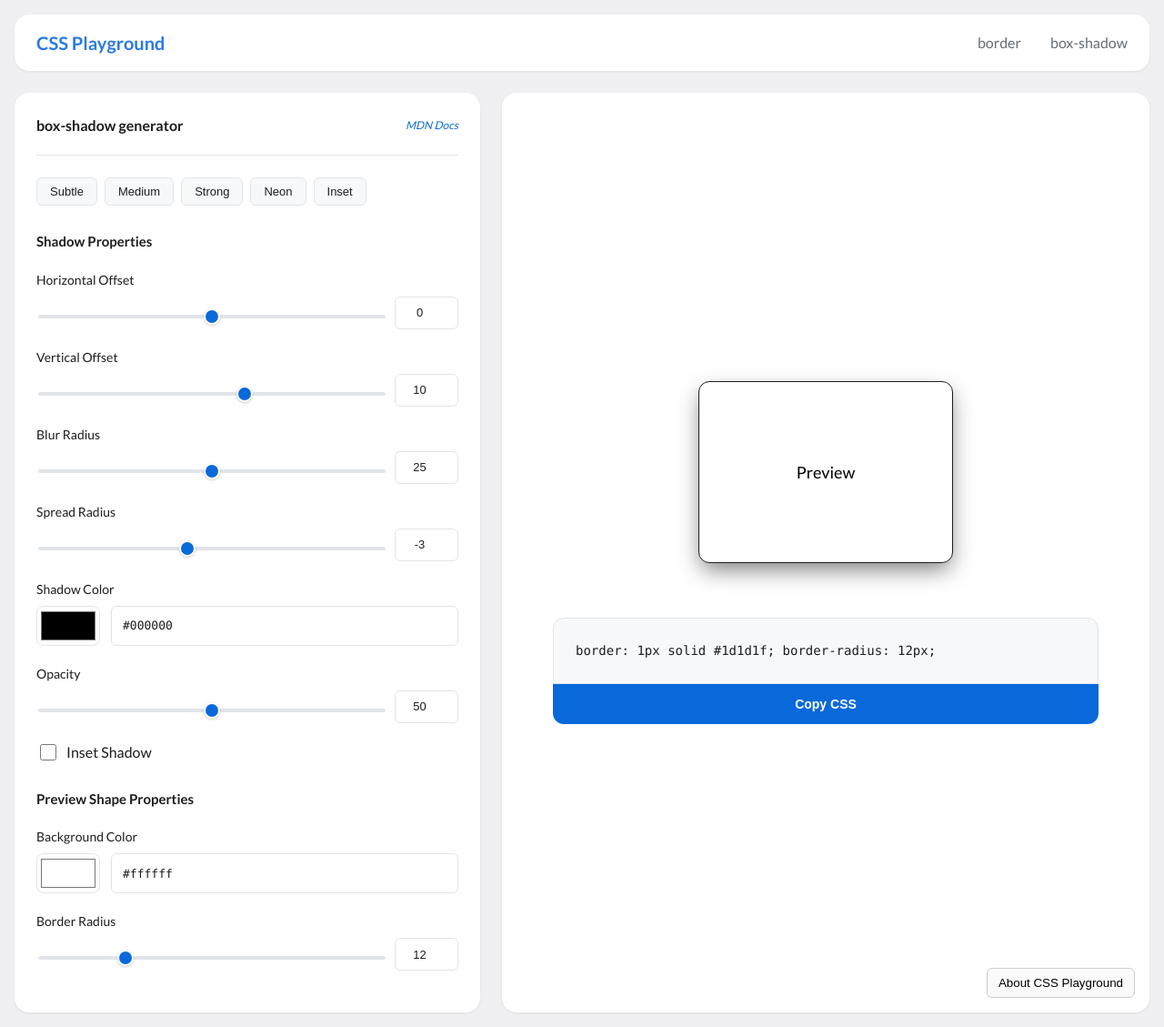
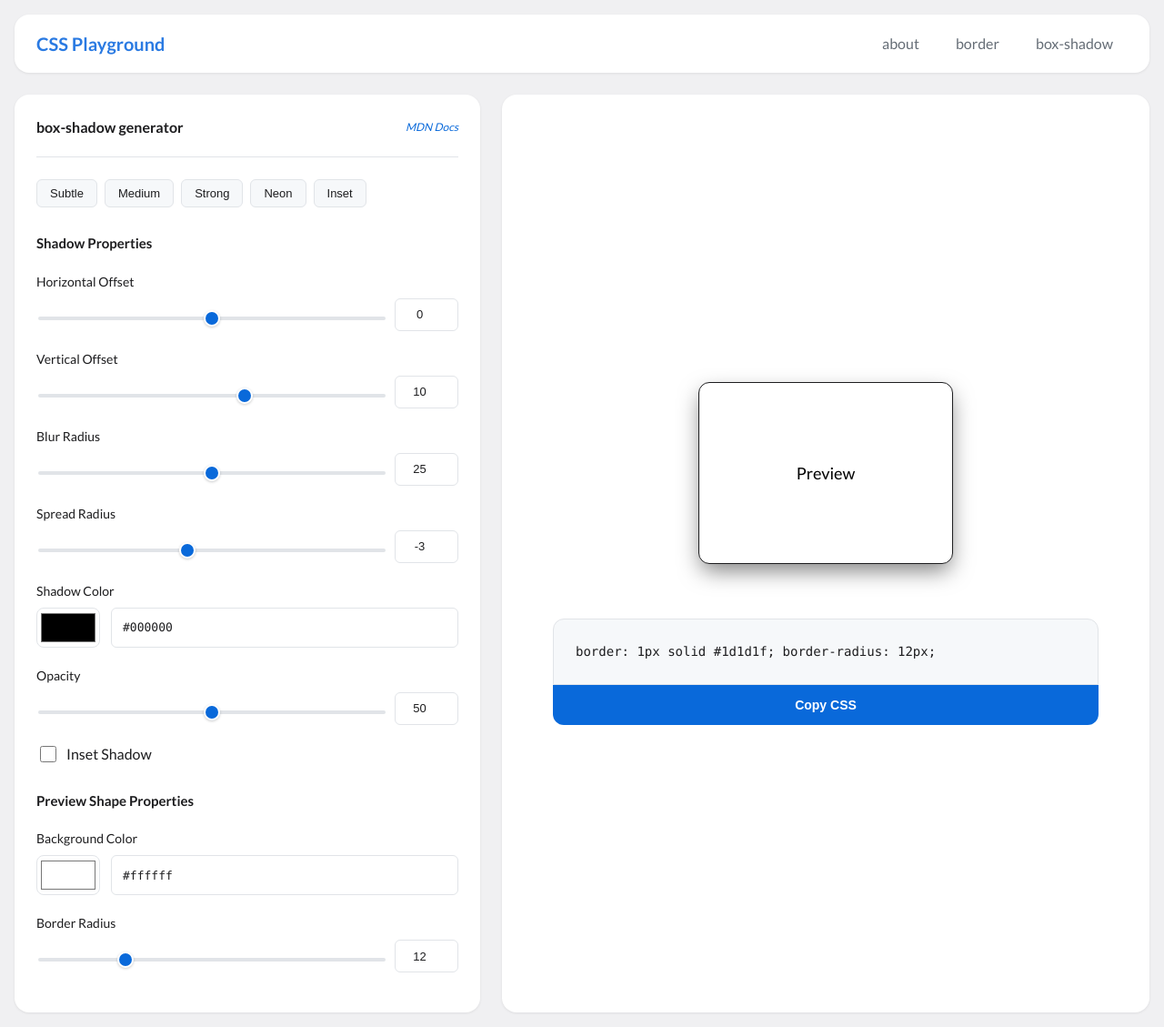
Before and after one commit to naher94/css-playground, a Jekyll site: the page built from index.html, in a window 1280 px wide. Shown: the whole page at 91% size. Built offline with Jekyll 4.4.1, drawn with Linux system fonts in a browser that asks for light colours.

Commit message:
About page added

```diff
--- a/_includes/header.html
+++ b/_includes/header.html
@@ -11,6 +11,9 @@
       {% if my_page.title %}
       <a class="nav-item" href="{{ my_page.url | prepend: site.baseurl }}">{{ my_page.title }}</a>
       {% endif %}
+      {% if my_page.title == "about" %}
+        <!-- <div class="divider"></div> -->
+      {% endif %}
     {% endfor %}
   </div>
 </header>
--- a/_layouts/page.html
+++ b/_layouts/page.html
@@ -17,5 +17,7 @@
     </div>
     <button class="copy-btn" id="copyBtn" onclick="copyCSS()">Copy CSS</button>
   </div>
+  {%- comment -%}
   {%- include about-modal.html -%}
+  {%- endcomment -%}
 </section>
--- a/_sass/design-system.scss
+++ b/_sass/design-system.scss
@@ -70,7 +70,7 @@
 
   .header-nav {
     display: flex;
-    gap: 32px;
+    gap: 0.5rem;
   }
 
   .nav-item {
@@ -78,16 +78,25 @@
     color: #656d76;
     text-decoration: none;
     font-weight: 500;
-    transition: color 0.2s ease;
+    transition: all 0.2s ease;
     cursor: pointer;
+    padding: 0.25rem 1rem;
+    border-radius: 10px;
 
     &:hover {
       color: #1d1d1f;
+      background-color: rgba(black, 0.05);
     }
   }
 
-  // .nav-item.active {
-  //   color: #1d1d1f;
+  .divider {
+    width: 1px;
+    border-radius: 100000px;
+    background-color: rgb(225, 225, 225);
+  }
+
+  // a[href*="about.html"]{
+  //   border-right: solid 1px red;
   // }
 }
 
@@ -211,3 +220,47 @@
 .about-dialog[open] {
   max-width: 95%;
 }
+
+.about-card {
+  background: white;
+  border-radius: var(--card-radius);
+  padding: 1.5rem;
+  box-shadow: var(--card-shadow);
+  grid-column: 1 / 3;
+  height: 100%;
+  display: flex;
+  flex-direction: column;
+  // justify-content: center; /* vertical center */
+  // align-items: center;     /* horizontal center for the contained .copy-container */
+}
+
+/* Centered copy container used on pages like about.html */
+.copy-container {
+  max-width: 40rem;
+  margin-block-start: 3rem;
+  margin-left: auto;
+  margin-right: auto;
+  padding-left: $spacing-unit / 2;
+  padding-right: $spacing-unit / 2;
+  h1{
+    font-size: 2em;
+    font-weight: 700;
+    margin-block-end: 0.5em;
+  }
+  p{
+    font-size: 1.25em;
+    margin-block-end: 1em;
+  }
+  a{
+    text-decoration: underline;
+    color: inherit;
+    font-weight: 600;
+  }
+}
+
+@include media-query($on-palm) {
+  .copy-container {
+    padding-left: $spacing-unit / 3;
+    padding-right: $spacing-unit / 3;
+  }
+}
```
Also changed, not shown: about.html (added, +13 -0 lines).
